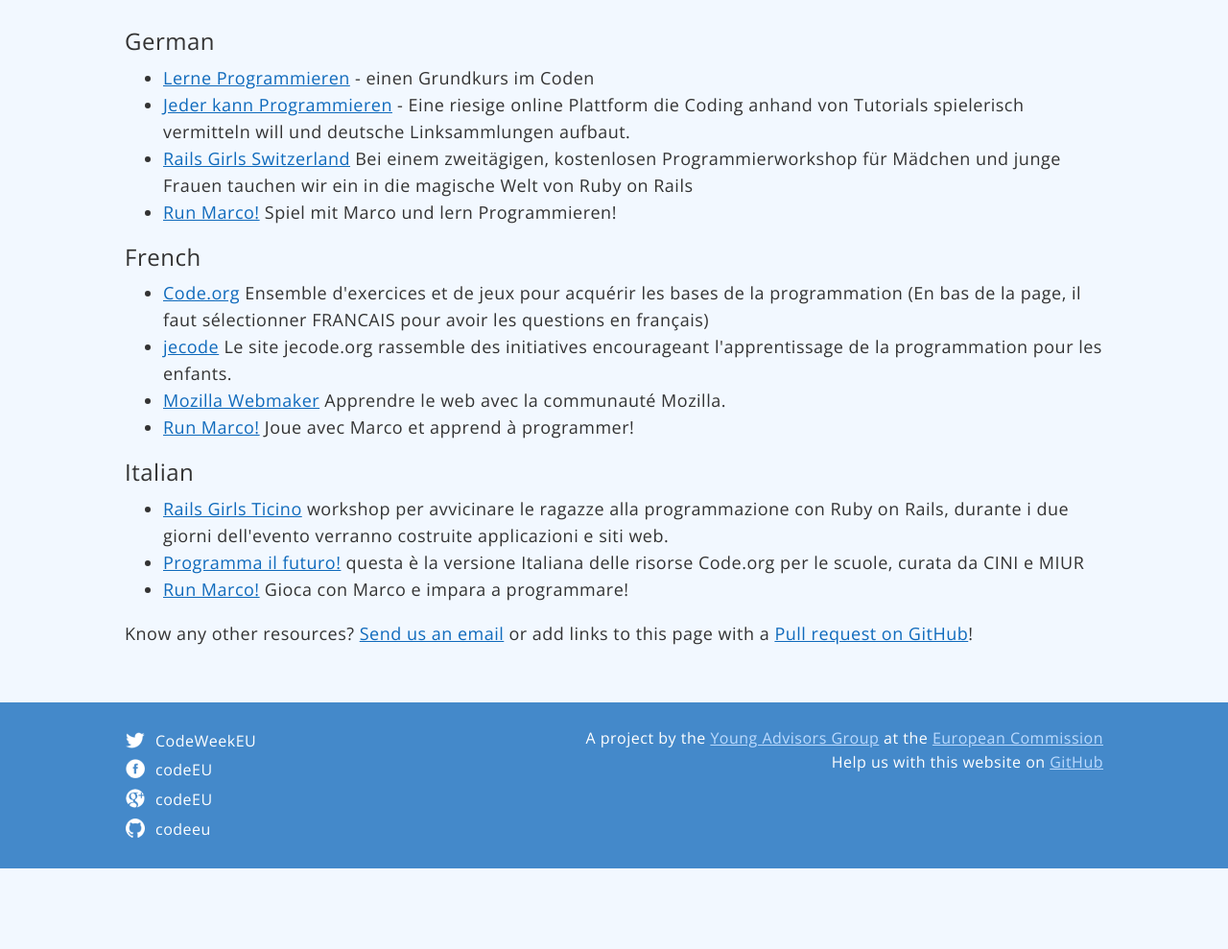
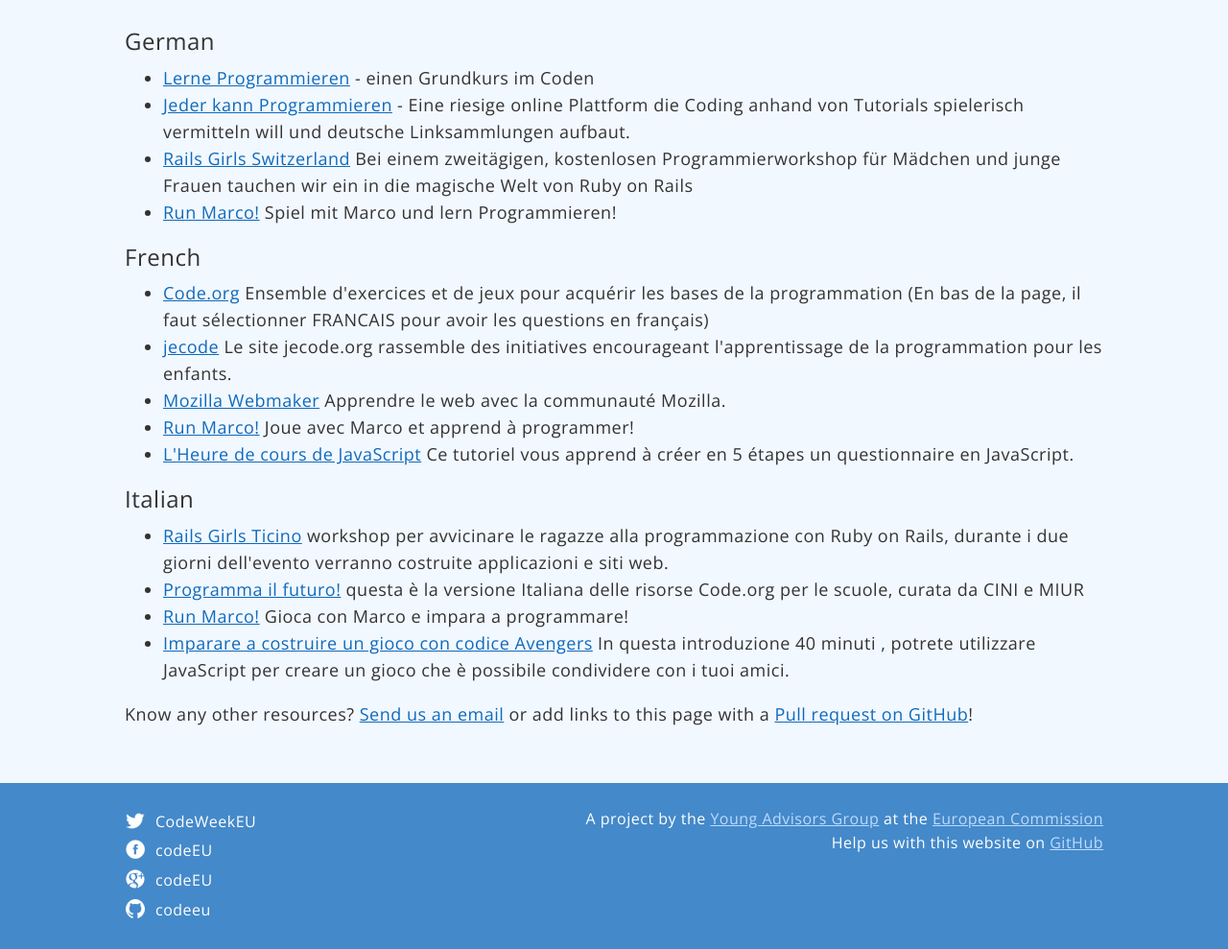
Before and after one commit to codeeu/codeeu.github.io, a Jekyll site: the page built from resources/switzerland/index.html, in a window 1280 px wide, cut to the strip 167-1156 px from the top of the page. Shown: the whole strip at 96% size. Built offline with Jekyll 4.4.1, drawn with Linux system fonts in a browser that asks for light colours; nearby versions of some CDN libraries; Markdown is read by kramdown in place of the engine named in the settings; before the commit the page ends 1072 px from its top, so only the background shows below that.

Commit message:
Added links to Code Avengers resources

```diff
--- a/resources/switzerland/index.html
+++ b/resources/switzerland/index.html
@@ -17,6 +17,7 @@
 		<li><a href="http://jecode.org">jecode</a> Le site jecode.org rassemble des initiatives encourageant l'apprentissage de la programmation pour les enfants.</li>
 		<li><a href="https://webmaker.org/">Mozilla Webmaker</a> Apprendre le web avec la communauté Mozilla.</li>
 		<li><a href="http://www.allcancode.com">Run Marco!</a> Joue avec Marco et apprend à programmer!</li>
+		<li><a href="http://www.codeavengers.com/javascript/9?l=fr">L'Heure de cours de JavaScript</a> Ce tutoriel vous apprend à créer en 5 étapes un questionnaire en JavaScript.</li>
 	</ul>
 
 	<h3>Italian</h3>
@@ -24,6 +25,7 @@
 		<li><a href="http://railsgirls.com/Ticino">Rails Girls Ticino</a> workshop per avvicinare le ragazze alla programmazione con Ruby on Rails, durante i due giorni dell'evento verranno costruite applicazioni e siti web.</li>
 		<li><a href="http://programmailfuturo.it/">Programma il futuro!</a> questa è la versione Italiana delle risorse Code.org per le scuole, curata da CINI e MIUR</li>
 		<li><a href="http://www.allcancode.com">Run Marco!</a> Gioca con Marco e impara a programmare!</li>
+		<li><a href="http://www.codeavengers.com/javascript/17?l=it">Imparare a costruire un gioco con codice Avengers</a> In questa introduzione 40 minuti , potrete utilizzare JavaScript per creare un gioco che è possibile condividere con i tuoi amici.</li>
 	</ul>
 
 
```
